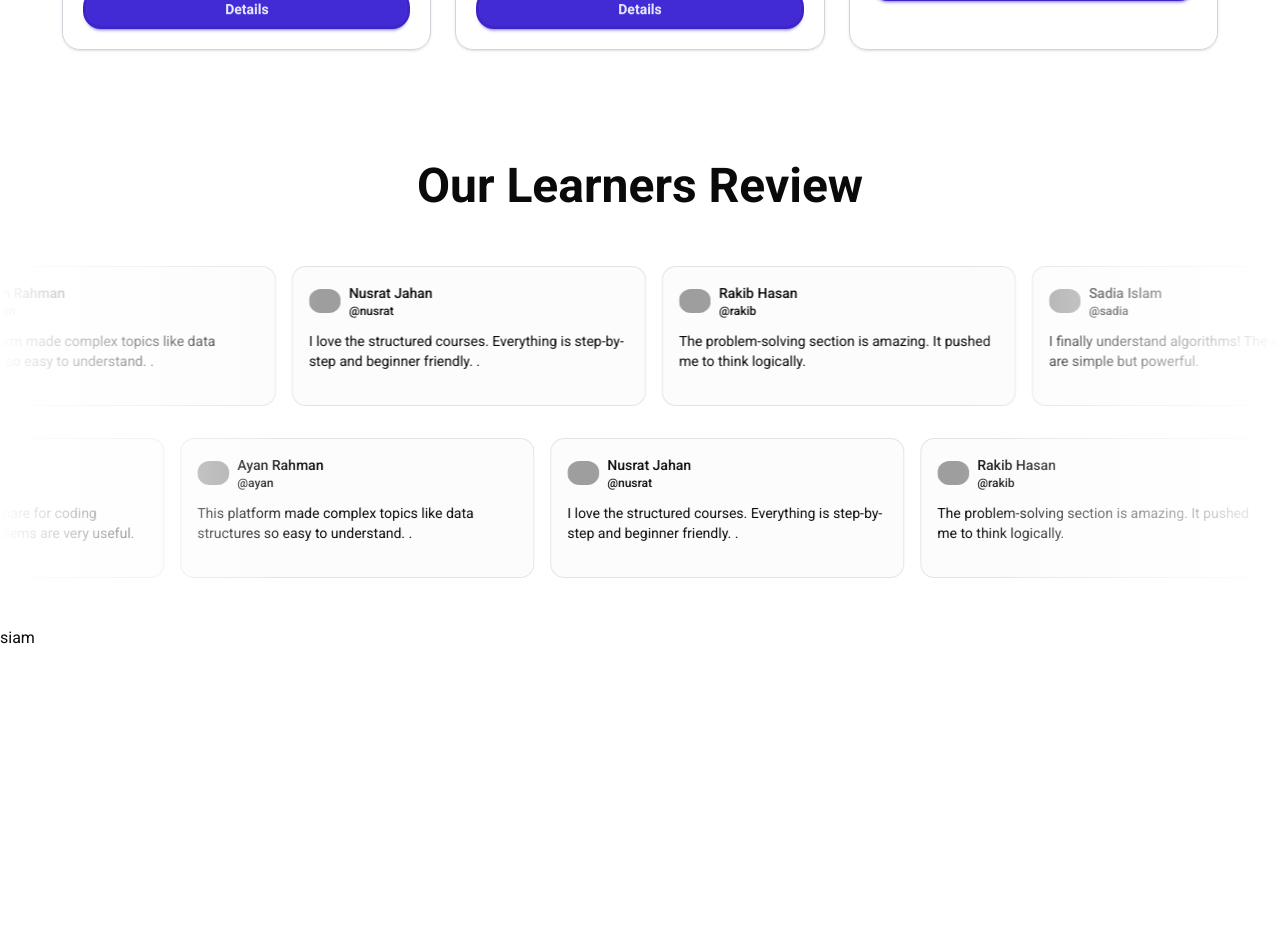
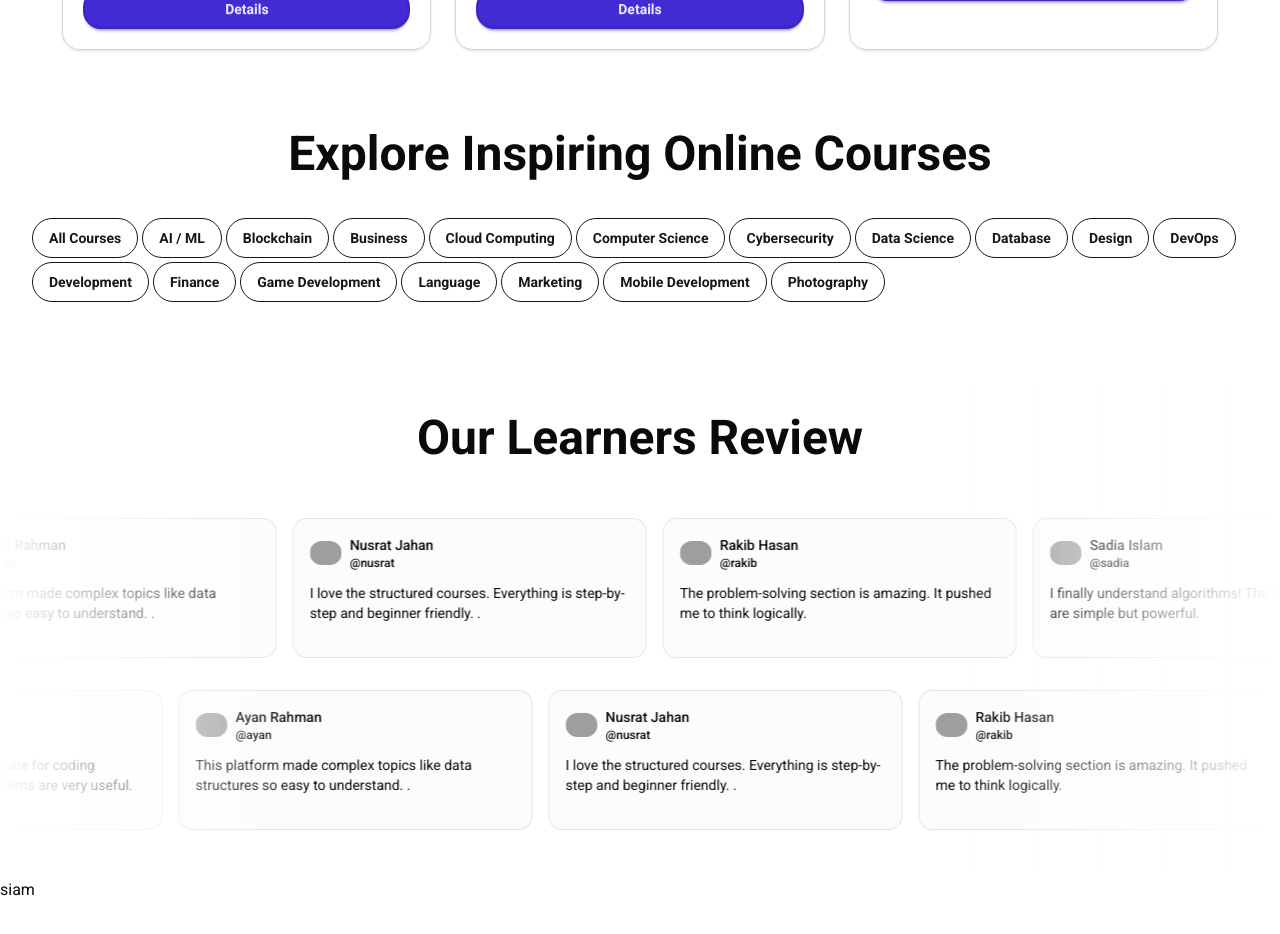
Before and after one commit to md-siam-kazi-dev/assignment-8, a Next.js app: page / in a window 1280 px wide. Shown: the part 1300-2234 px from the top of the page. Built offline with nearby package versions, Linux system fonts and the light colour scheme; grey boxes are pictures that could not be loaded.

Commit message:
added course card

```diff
--- a/src/app/layout.js
+++ b/src/app/layout.js
@@ -2,6 +2,7 @@ import { Geist, Geist_Mono } from "next/font/google";
 import "./globals.css";
 import NavBar from "@/component/NavBar";
 import { Roboto } from 'next/font/google';
+
 
 const roboto = Roboto({
   subsets: ['latin'],
@@ -32,8 +33,9 @@ export default function RootLayout({ children }) {
     >
       <body className={`min-h-full flex flex-col ${roboto.className}`}>
         <NavBar />
-        <main c>
+        <main>
           {children}
+
         </main>
 
 
--- a/src/app/page.js
+++ b/src/app/page.js
@@ -2,6 +2,8 @@
 
 import Banner from "@/component/Banner";
 import { BannerAnimatedPhoto } from "@/component/BannerAnimatedPhoto";
+import MainCourse from "@/component/MainCourse";
+
 import ScrollBasedVelocityReviewDemo from "@/component/scrollReview";
 import TopThreeCourses from "@/component/TopThreeCourses";
 import { HexagonPattern } from "@/components/ui/hexagon-pattern";
@@ -10,7 +12,9 @@ import { cn } from "@/lib/utils";
 
 
 
+
 export default function  Home() {
+
 
   return (
     <>
@@ -28,6 +32,12 @@ export default function  Home() {
     </div>
     <TopThreeCourses />
 
+    <MainCourse />
+
+
+
+
+
 
 
 
--- a/src/component/BannerAnimatedPhoto.js
+++ b/src/component/BannerAnimatedPhoto.js
@@ -61,7 +61,7 @@ export function BannerAnimatedPhoto() {
         <ScrollVelocityRow baseVelocity={-2} direction={0} className="">
           {moreDomains.map(dom => {
             return (
-                <div className={` mx-10 bg-cover  h-[300px]`} ><h1 className="text-xl md:text-2xl  text-gray-900 font-bold">{dom.name}</h1></div>
+                <div key={dom.name} className={` mx-10 bg-cover  h-[300px]`} ><h1 className="text-xl md:text-2xl  text-gray-900 font-bold">{dom.name}</h1></div>
             )
           })}
         </ScrollVelocityRow>
--- /dev/null
+++ b/src/component/MainCourse.js
@@ -0,0 +1,52 @@
+'use client'
+
+
+import { useRouter } from "next/navigation";
+
+
+const categories = [
+  { id: 0, name: "All Courses", slug: "/" },
+  { id: 1, name: "AI / ML", slug: "ai-ml" },
+  { id: 2, name: "Blockchain", slug: "blockchain" },
+  { id: 3, name: "Business", slug: "business" },
+  { id: 4, name: "Cloud Computing", slug: "cloud-computing" },
+  { id: 5, name: "Computer Science", slug: "computer-science" },
+  { id: 6, name: "Cybersecurity", slug: "cybersecurity" },
+  { id: 7, name: "Data Science", slug: "data-science" },
+  { id: 8, name: "Database", slug: "database" },
+  { id: 9, name: "Design", slug: "design" },
+  { id: 10, name: "DevOps", slug: "devops" },
+  { id: 11, name: "Development", slug: "development" },
+  { id: 12, name: "Finance", slug: "finance" },
+  { id: 13, name: "Game Development", slug: "game-development" },
+  { id: 14, name: "Language", slug: "language" },
+  { id: 15, name: "Marketing", slug: "marketing" },
+  { id: 16, name: "Mobile Development", slug: "mobile-development" },
+  { id: 17, name: "Photography", slug: "photography" },
+]
+
+const MainCourse = ({children}) => {
+    const router = useRouter();
+    const handleCat =(slug)=>{
+
+            router.push(`/${slug}`)
+
+    }
+  return (
+    <div className="container-div mt-20 text-center">
+      <h1 className="section-heading mb-10">Explore Inspiring Online Courses</h1>
+      <div className="btn-container flex-wrap  flex gap-1">
+        {categories.map((cate) => {
+          return (
+            <button key={cate.id} className="btn btn-outline rounded-full border-primary  text-primary border-1" onClick={() => handleCat(cate.slug)}>
+              {cate.name}
+            </button>
+          );
+        })}
+      </div>
+      {children}
+    </div>
+  );
+};
+
+export default MainCourse;
```
